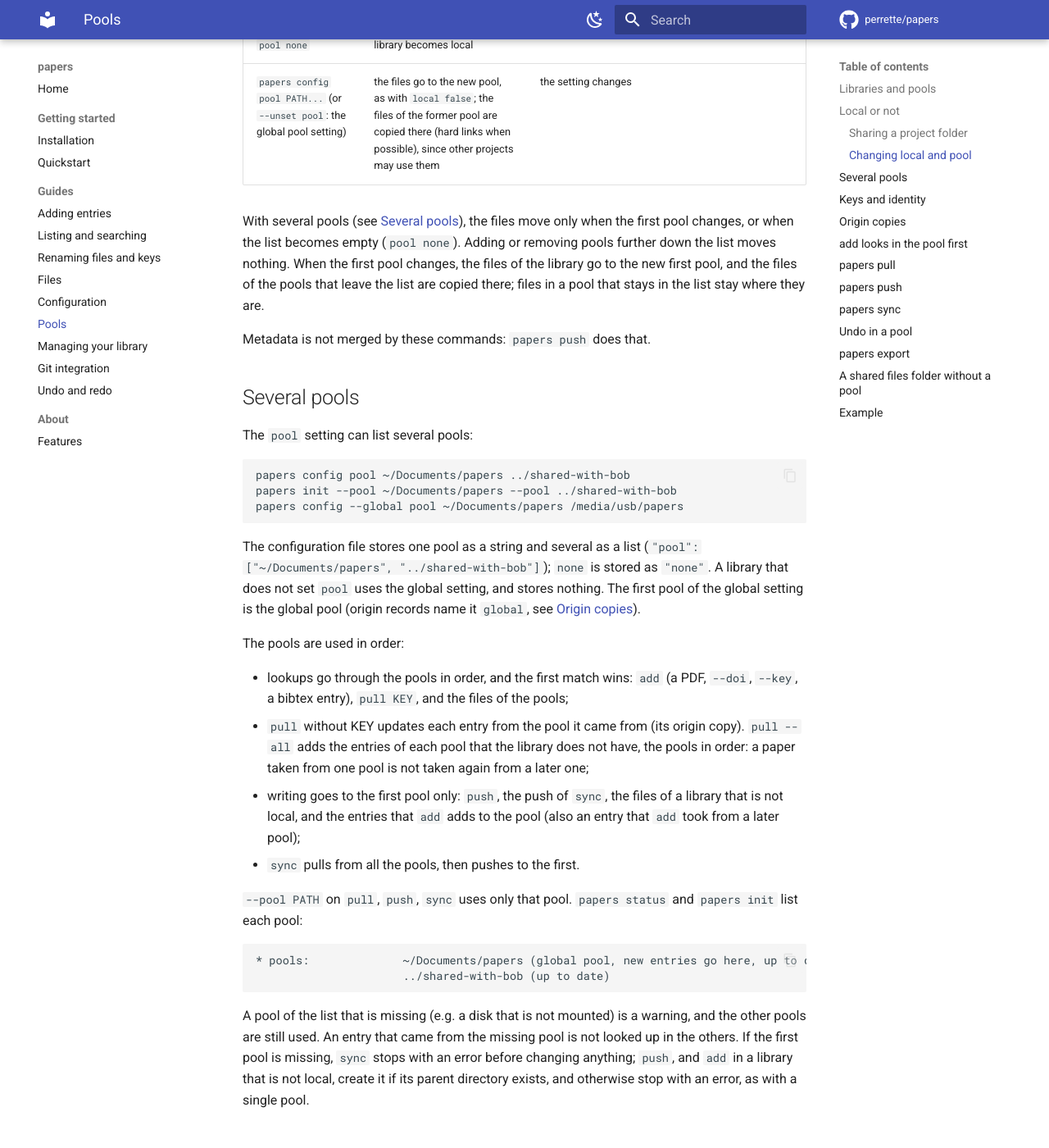
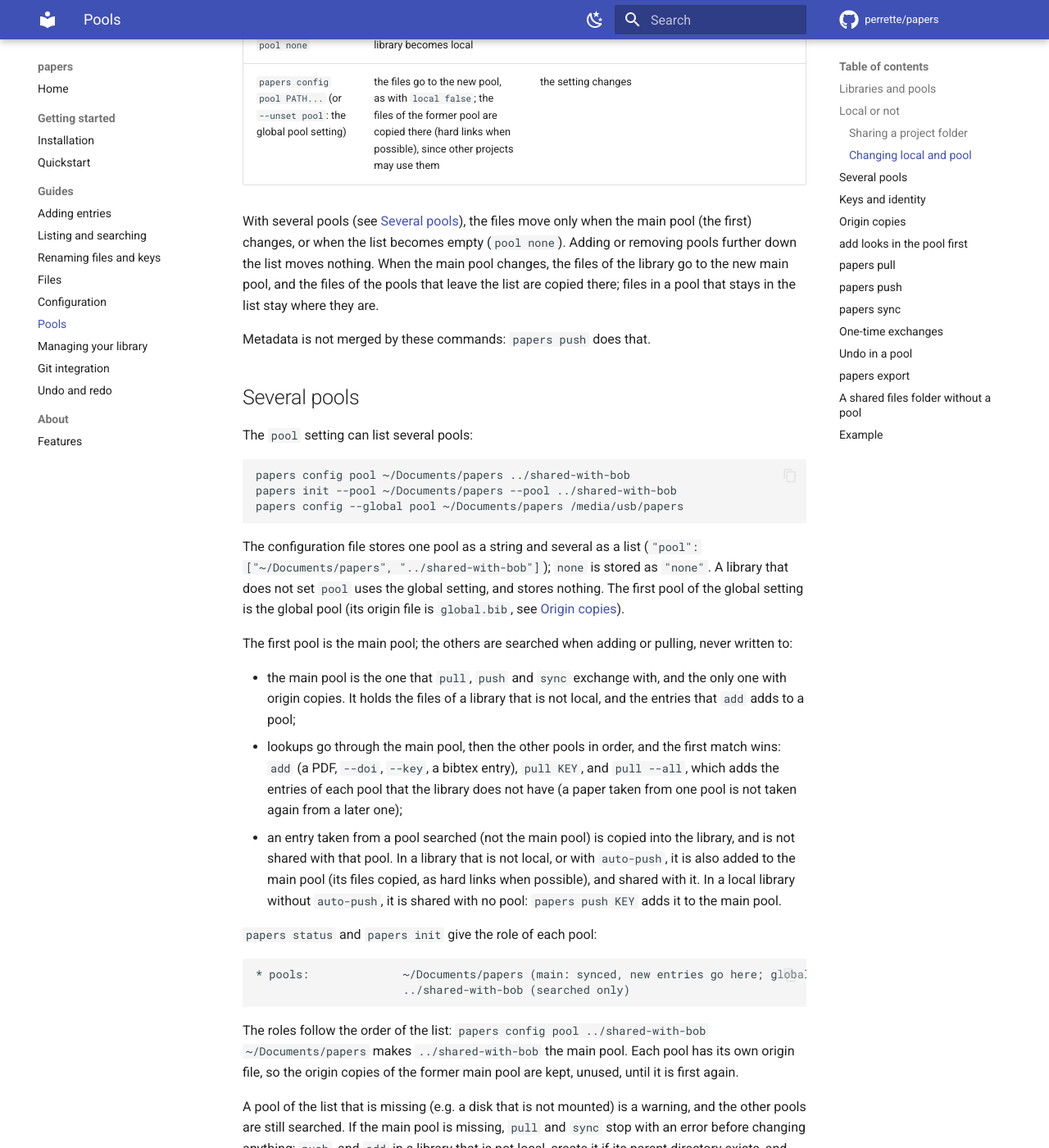
Before and after one commit to perrette/papers, an MkDocs documentation site: the page built from docs/pools.md, in a window 1280 px wide and 1400 px high, scrolled down 2773 px. Shown: the whole window at 82% size. Built offline with MkDocs 1.6.1 and Material for MkDocs 9.7.7, drawn with Linux system fonts in a browser that asks for light colours; comment, search, counter and statistics services are not loaded; the version menu is left out; some of the changed text lies outside the part shown.

Commit message:
docs: the main pool, searched pools, one-time --pool exchanges and the origin files
pools.md: the first pool is the main pool, the others are searched when
adding or pulling and never written to; a section on one-time --pool
exchanges; the origin files, one per pool. The quickstart sends and
takes entries with a one-time sync --pool KEY. configuration.md, git.md
and design/v3.md follow.

````diff
--- a/docs/pools.md
+++ b/docs/pools.md
@@ -36,7 +36,8 @@
 act on the global pool once it is a library. `papers config --global pool
 none` turns sharing off: new libraries get `pool: none`.
 
-What a library does with its pool:
+What a library does with its pool (with several pools, its main pool,
+see [Several pools](#several-pools)):
 
 - `papers add` looks in the pool first;
 - `papers pull` updates the entries shared with the pool, and adds the
@@ -115,11 +116,11 @@
 | `papers config pool PATH...` (or `--unset pool`: the global pool setting) | the files go to the new pool, as with `local false`; the files of the former pool are copied there (hard links when possible), since other projects may use them | the setting changes |
 
 With several pools (see [Several pools](#several-pools)), the files move
-only when the first pool changes, or when the list becomes empty (`pool
-none`). Adding or removing pools further down the list moves nothing.
-When the first pool changes, the files of the library go to the new first
-pool, and the files of the pools that leave the list are copied there;
-files in a pool that stays in the list stay where they are.
+only when the main pool (the first) changes, or when the list becomes
+empty (`pool none`). Adding or removing pools further down the list moves
+nothing. When the main pool changes, the files of the library go to the
+new main pool, and the files of the pools that leave the list are copied
+there; files in a pool that stays in the list stay where they are.
 
 Metadata is not merged by these commands: `papers push` does that.
 
@@ -137,36 +138,43 @@
 (`"pool": ["~/Documents/papers", "../shared-with-bob"]`); `none` is stored
 as `"none"`. A library that does not set `pool` uses the global setting, and
 stores nothing. The first pool of the global setting is the global pool
-(origin records name it `global`, see [Origin copies](#origin-copies)).
+(its origin file is `global.bib`, see [Origin copies](#origin-copies)).
 
-The pools are used in order:
+The first pool is the main pool; the others are searched when adding or
+pulling, never written to:
 
-- lookups go through the pools in order, and the first match wins: `add`
-  (a PDF, `--doi`, `--key`, a bibtex entry), `pull KEY`, and the files of
-  the pools;
-- `pull` without KEY updates each entry from the pool it came from (its
-  origin copy). `pull --all` adds the entries of each pool that the library
-  does not have, the pools in order: a paper taken from one pool is not
-  taken again from a later one;
-- writing goes to the first pool only: `push`, the push of `sync`, the
-  files of a library that is not local, and the entries that `add` adds to
-  the pool (also an entry that `add` took from a later pool);
-- `sync` pulls from all the pools, then pushes to the first.
+- the main pool is the one that `pull`, `push` and `sync` exchange with,
+  and the only one with origin copies. It holds the files of a library
+  that is not local, and the entries that `add` adds to a pool;
+- lookups go through the main pool, then the other pools in order, and the
+  first match wins: `add` (a PDF, `--doi`, `--key`, a bibtex entry),
+  `pull KEY`, and `pull --all`, which adds the entries of each pool that
+  the library does not have (a paper taken from one pool is not taken
+  again from a later one);
+- an entry taken from a pool searched (not the main pool) is copied into
+  the library, and is not shared with that pool. In a library that is not
+  local, or with `auto-push`, it is also added to the main pool (its files
+  copied, as hard links when possible), and shared with it. In a local
+  library without `auto-push`, it is shared with no pool:
+  `papers push KEY` adds it to the main pool.
 
-`--pool PATH` on `pull`, `push`, `sync` uses only that pool. `papers status`
-and `papers init` list each pool:
+`papers status` and `papers init` give the role of each pool:
 
 ```
-* pools:              ~/Documents/papers (global pool, new entries go here, up to date)
-                      ../shared-with-bob (up to date)
+* pools:              ~/Documents/papers (main: synced, new entries go here; global pool, up to date)
+                      ../shared-with-bob (searched only)
 ```
 
+The roles follow the order of the list: `papers config pool
+../shared-with-bob ~/Documents/papers` makes `../shared-with-bob` the main
+pool. Each pool has its own origin file, so the origin copies of the former
+main pool are kept, unused, until it is first again.
+
 A pool of the list that is missing (e.g. a disk that is not mounted) is a
-warning, and the other pools are still used. An entry that came from the
-missing pool is not looked up in the others. If the first pool is missing,
-`sync` stops with an error before changing anything; `push`, and `add` in a
-library that is not local, create it if its parent directory exists, and
-otherwise stop with an error, as with a single pool.
+warning, and the other pools are still searched. If the main pool is
+missing, `pull` and `sync` stop with an error before changing anything;
+`push`, and `add` in a library that is not local, create it if its parent
+directory exists, and otherwise stop with an error, as with a single pool.
 
 ## Keys and identity
 
@@ -184,18 +192,44 @@
 
 ## Origin copies
 
-`.papers/origin.bib`, next to the bibtex of the library, records for each
-entry exchanged with a pool (by `add`, `pull` or `push`) its origin copy,
-under the library's key, with the pool (`papers-pool`: `global` for the
-global pool, otherwise the path of the pool relative to the library), the
-key in the pool (`papers-pool-key`) and the time (`papers-time`). It also
-records the modification time of the pool's bibtex at the last exchange
-with the pool: a pull of all entries that skipped no conflict, or a push or
-an add when the pool had not changed since the previous exchange (or when it
-is the first exchange). A push that leaves the pool entry with fields or
-files that the library entry does not have does not count: `papers status`
-then shows the pool as changed until the next pull. The file is part of the
-git backup of the library (see [Git integration](git.md)).
+`.papers/origin/`, next to the bibtex of the library, holds one file per
+pool: `global.bib` for the global pool, and for another pool the name of
+its folder and the start of a hash of its path, e.g.
+`shared-with-bob-d15650.bib`. The first lines of the file name the pool and
+give the modification time of its bibtex at the last exchange. In a
+library whose pool is `../shared-with-bob`, after `papers pull
+agnew_farrell1978` and `papers pull`:
+
+```
+@comment{papers-pool ../shared-with-bob}
+
+@comment{papers-pulled 1792681264781917448}
+
+@article{agnew_farrell1978,
+ author = {Agnew, D. C. and Farrell, W. E.},
+ papers-pool-key = {agnew_farrell1978},
+ papers-time = {2026-10-22T17:01:45+02:00},
+ title = {Self-consistent equilibrium ocean tides},
+ year = {1978}
+}
+```
+
+Only the main pool is exchanged with, so only its file is read and
+written; the files of the other pools are kept as they are (see
+[Several pools](#several-pools)). The file records, for each entry
+exchanged with the pool (by `add`, `pull` or `push`), its origin copy,
+under the library's key, with the key in the pool (`papers-pool-key`) and
+the time (`papers-time`). The modification time is recorded at a pull of
+all entries that skipped no conflict, or a push or an add when the pool
+had not changed since the previous exchange (or when it is the first
+exchange). A push that leaves the pool entry with fields or files that the
+library entry does not have does not count: `papers status` then shows the
+pool as changed until the next pull. The files are part of the git backup
+of the library (see [Git integration](git.md)).
+
+Earlier v3 beta versions kept all the origin copies in one file,
+`.papers/origin.bib`: papers splits it into these files the first time it
+reads it, and removes it.
 
 The origin copy is the third version of a three-way merge: comparing the
 library entry and the pool entry with it tells which side changed a field.
@@ -245,11 +279,11 @@
 papers pull [KEY...|-] [--all] [--pool PATH] [--on-duplicate MODE] [--check]
 ```
 
-Without KEY, `pull` updates the entries shared with the pool: those with an
-origin copy, each from the pool it came from. For each of them (or each
-entry named, or every entry with `--all`), papers finds its pool entry (by
-its origin copy, else by the same-paper rule) and merges it into the library
-entry, field by field:
+Without KEY, `pull` updates the entries shared with the main pool: those
+with an origin copy. For each of them (or each entry named, or every entry
+with `--all`), papers finds its entry in the main pool (by its origin copy,
+else by the same-paper rule) and merges it into the library entry, field by
+field:
 
 | Field changed since the origin copy | Result |
 |---|---|
@@ -275,21 +309,23 @@
 An entry that the pool does not have is reported (`Not found`) only when it
 is named on the command line. Without KEY, it is left as it is.
 
-A KEY is looked up in the library first, then in the pool (its key, DOI,
-arXiv identifier or ISBN): an entry of the pool that the library does not
-have is added to it, with its origin copy (`added`), under the pool key
+A KEY is looked up in the library first, then in the pools (its key, DOI,
+arXiv identifier or ISBN; the main pool first): an entry of a pool that the
+library does not have is added to it (`added`), with its origin copy if it
+comes from the main pool (see [Several pools](#several-pools)), under the pool key
 (see [Keys and identity](#keys-and-identity)); its files are linked in a
 library that is not local, otherwise copied as the `files` setting says (a
 hard link when possible). An identifier found in neither is an error, and
 nothing is changed. `--all` adds every entry of the pool that the library
-does not have (same-paper rule). Without KEY or `--all`, `pull` only updates
-the entries shared with the pool, like `push` and `sync`. A pool that does not exist or is not a library
+does not have (same-paper rule), in each pool. Without KEY or `--all`,
+`pull` only updates the entries shared with the main pool, like `push` and
+`sync`. A pool that does not exist or is not a library
 is an error of `pull`, `pull --check` and `sync`, and nothing is changed
 (the global pool that was not created yet is not: there is nothing to
 pull).
 
-`--pool PATH` pulls from another pool, once: the origin copies record that
-pool.
+`--pool PATH` pulls from another library once, see
+[One-time exchanges](#one-time-exchanges).
 
 `pull` prints one line per entry added (`Added ->`), modified
 (`Modified ->`), left with a conflict (`Conflict ->`) or, among the entries
@@ -328,10 +364,10 @@
 papers push [KEY...|-] [--all] [--pool PATH] [--on-duplicate MODE]
 ```
 
-The reverse of `pull`, into the pool of the library (or `--pool PATH`,
-once). Without KEY, only the entries shared with the pool are pushed: those
-with an origin copy from it (taken from it by `add` or `pull`, or pushed to
-it before). `push KEY...` pushes the entries named, and `push --all` every
+The reverse of `pull`, into the main pool of the library (or `--pool PATH`,
+once, see [One-time exchanges](#one-time-exchanges)). Without KEY, only the
+entries shared with the main pool are pushed: those with an origin copy from
+it (taken from it by `add` or `pull`, or pushed to it before). `push KEY...` pushes the entries named, and `push --all` every
 entry of the library:
 
 - an entry that is not in the pool is added to it, with a key from the
@@ -355,8 +391,8 @@
 
 runs `papers pull`, then `papers push` of the same entries:
 
-- without KEY, the entries shared with the pool (with an origin copy from
-  it). An entry added to the library with `--no-pool`, or before the pool
+- without KEY, the entries shared with the main pool (with an origin copy
+  from it). An entry added to the library with `--no-pool`, or before the pool
   was used, is not exchanged: name it, or use `--all`;
 - with KEY..., the entries named. A KEY that only the pool has is added to
   the library, as with `pull`, and a KEY that only the library has is
@@ -373,18 +409,35 @@
 nothing to sync with pool ~/Documents/papers (2 entries unchanged)
 ```
 
-With `--pool PATH`, `sync` reads and writes only the library at `PATH`, not
-the pool of the library. Without KEY, it exchanges the entries shared with
-that library only, so the first time nothing is exchanged:
+## One-time exchanges
+
+`--pool PATH` on `pull`, `push` and `sync` exchanges with the library at
+`PATH` once, e.g. a folder shared with a coauthor. It reads and writes only
+that library, not the pools of the library, and records no origin copy:
+no entry becomes shared with it, and the origin copies of the main pool do
+not change. When `PATH` is the main pool, `--pool PATH` is the usual
+exchange.
+
+- `papers sync --pool PATH KEY...` takes the entries named from `PATH`
+  that the library does not have, sends to `PATH` those that it does not
+  have, and merges the others both ways;
+- `papers pull --pool PATH --all` takes every entry of `PATH`, and
+  `papers push --pool PATH --all` sends every entry of the library;
+- an entry taken from `PATH` is shared with no pool; an entry sent to
+  `PATH` stays shared with the main pool if it was.
+
+Without an origin copy, there is nothing to tell which side changed a
+field: each field that differs is a conflict, decided in the dialogue or
+with `--on-duplicate`. Without KEY or `--all`, nothing is exchanged:
 
 ```
 $ papers sync --pool ../shared-with-bob
-nothing to sync with pool ../shared-with-bob: no entries shared with it (`papers sync --all` adds the entries missing on each side)
+nothing to sync with pool ../shared-with-bob: not the main pool, so no entries are shared with it (`papers sync --pool PATH KEY...` or `--all` exchanges entries with it once)
 ```
- The entries taken from it link to its files in a
-library that is not local (in a local library, they are copied as the
-`files` setting says), and the entries pushed to it get copies of their
-files in its files directory.
+
+The entries taken from it link to its files in a library that is not local
+(in a local library, they are copied as the `files` setting says), and the
+entries sent to it get copies of their files in its files directory.
 
 ## Undo in a pool
 
````
Also changed, not shown: design/v3.md (+20 -14 lines), docs/configuration.md (+6 -3 lines), docs/git.md (+4 -3 lines), docs/quickstart.md (+12 -9 lines).
